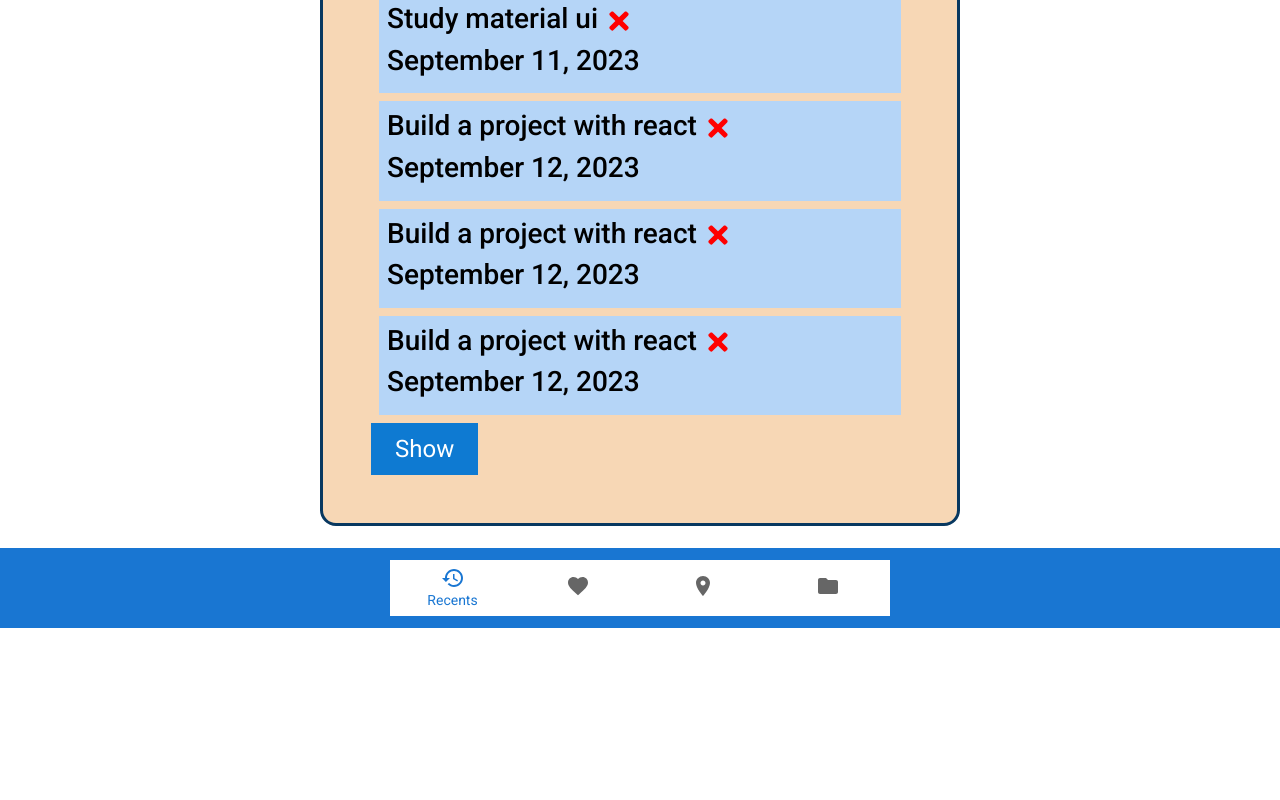
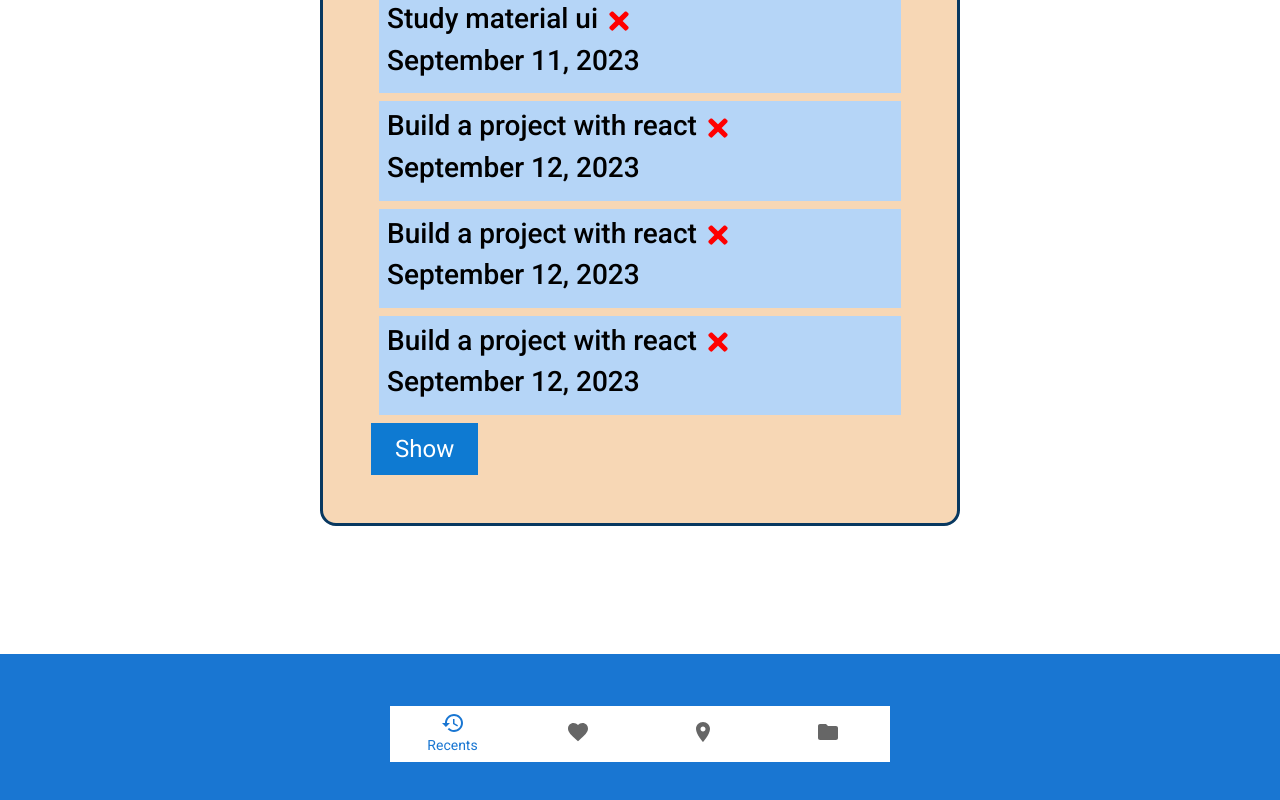
Before and after one commit to rodprogramdev/react-productivity-appv1.0.0, a React (Create React App) app: page / in a window 1280 px wide. Shown: the part 300-1100 px from the top of the page. Before the commit the page ends 928 px from the top, so only its background shows below. Built offline with nearby package versions, Linux system fonts and the light colour scheme.

Commit message:
Solve BottomNavigation issue Setup bottomNav inside of the header element Position relative the bottomNav

```diff
--- a/src/App.js
+++ b/src/App.js
@@ -81,11 +81,12 @@ function App() {
           </div>
 
         </Router>
+        <div className="bottomNav">
+      <BottomNavigation />
+      </div>
       </header>
 
-      <div className="bottomNav">
-      <BottomNavigation />
-      </div>
+
 
     </>
 
--- a/src/index.css
+++ b/src/index.css
@@ -54,9 +54,13 @@ body{
 
 
 .bottomNav{
-    height: 10vh;
+    height: 20vh;
     background-color: rgb(25, 118, 210);
     display: flex;
     align-items:center;
     justify-content: center;
+    position: relative;
+    top: 10%;
+    width: 100%;
+
 }
```
